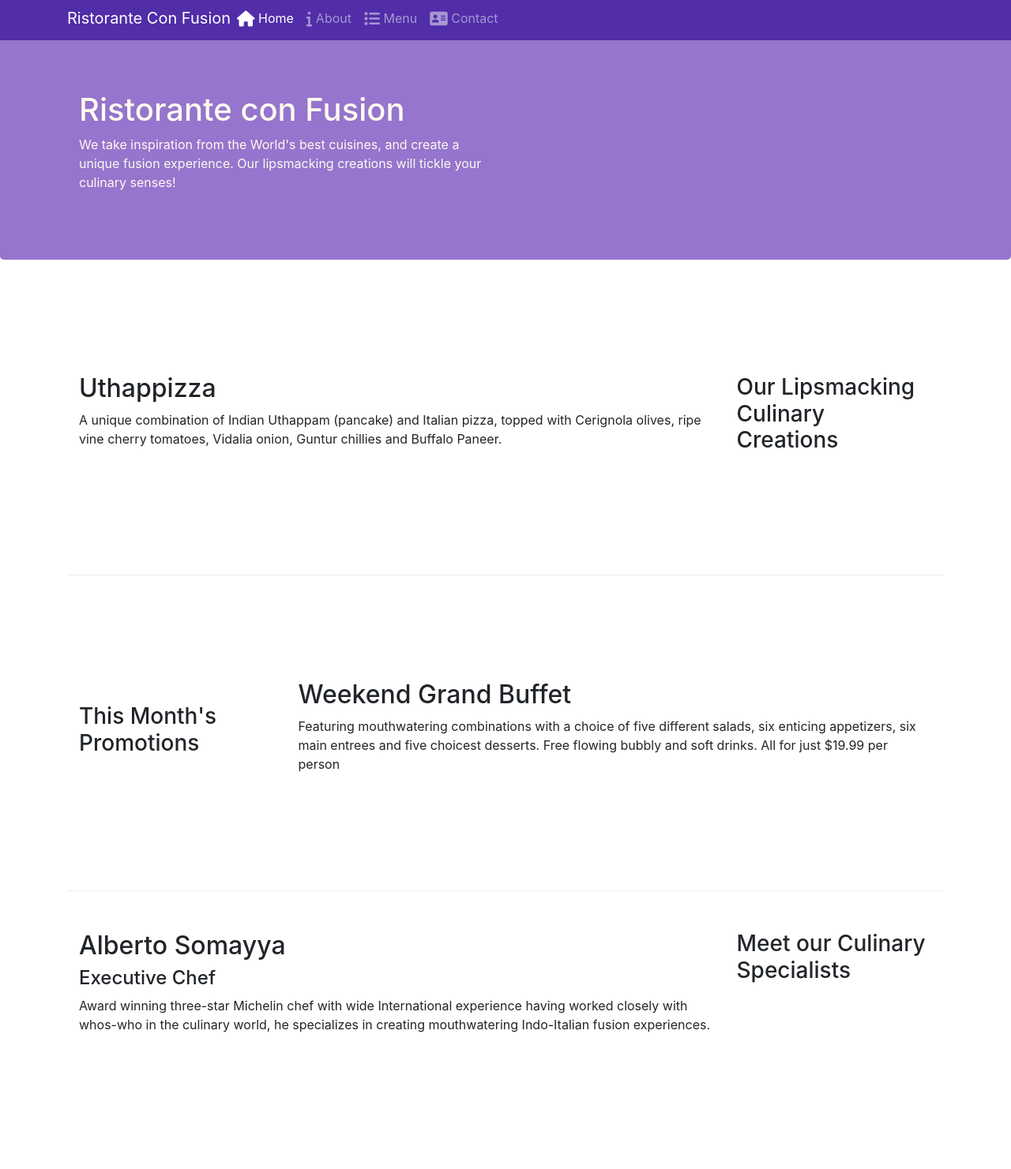
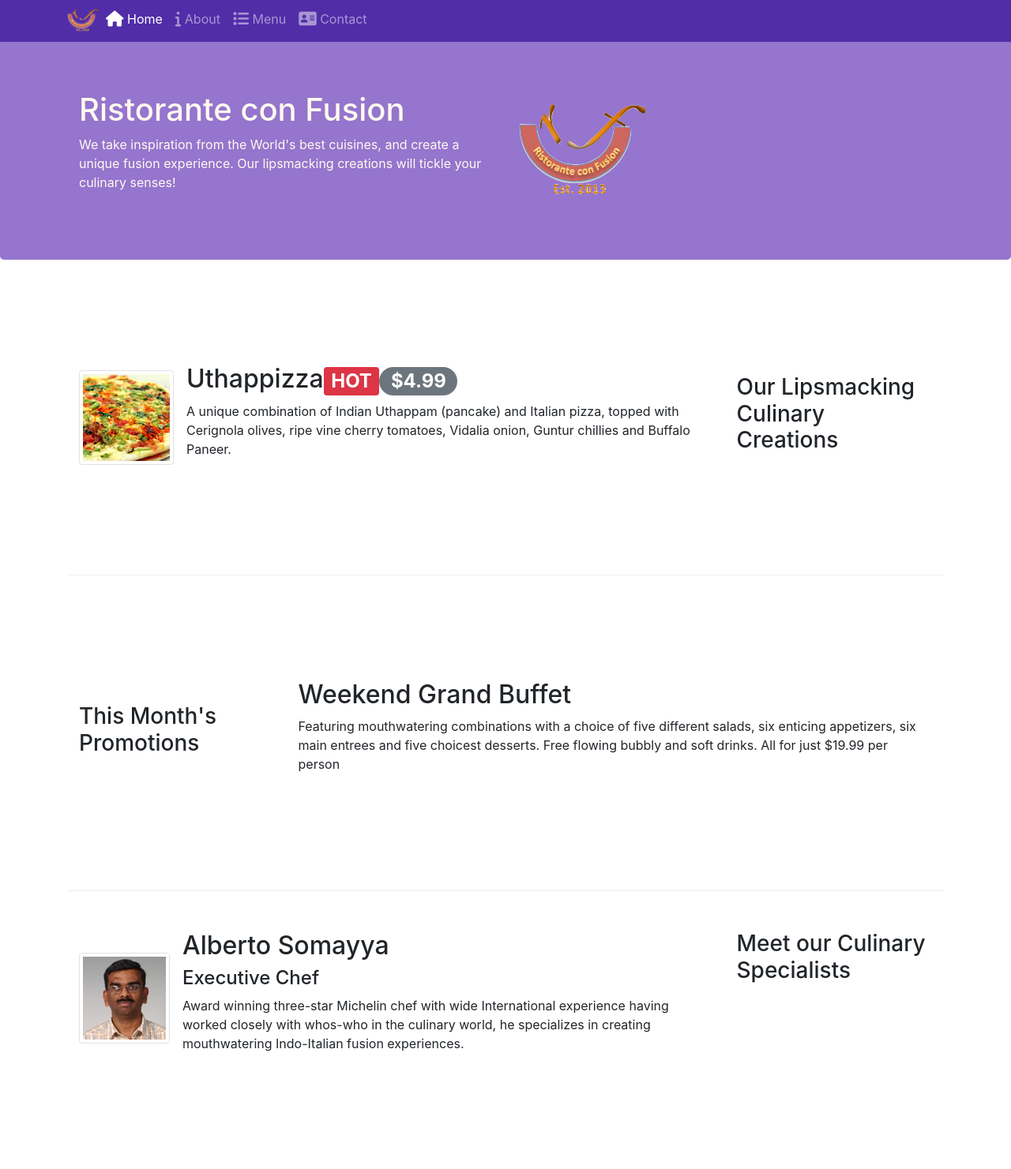
Before and after one commit to nehal5913/test1, a website: page index.html in a window 1280 px wide. Shown: the part 5-1486 px from the top of the page at 79% size. Drawn offline with nearby package versions, Linux system fonts and the light colour scheme.

Commit message:
images and alerts added

```diff
--- a/index.html
+++ b/index.html
@@ -22,7 +22,7 @@
              <button class="navbar-toggler" type="button" data-toggle="collapse" data-target="#Navbar">
                 <span class="navbar-toggler-icon"></span>
              </button>
-           <a class="navbar-brand mr-auto" href="./index.html">Ristorante Con Fusion</a>
+            <a class="navbar-brand mr-auto" href="#"><img src="img/logo.png" height="30" width="41"></a>
             <div class="collapse navbar-collapse" id="Navbar">
                 <ul class="navbar-nav mr-auto">
                     <li class="nav-item active"><a class="nav-link" href="#"><span class="fa fa-home fa-lg"></span> Home</a></li>
@@ -41,7 +41,8 @@
                     <h1>Ristorante con Fusion</h1>
                     <p>We take inspiration from the World's best cuisines, and create a unique fusion experience. Our lipsmacking creations will tickle your culinary senses!</p>
                 </div>
-                <div class="col-12 col-sm">
+                <div class="col-12 col-sm align-self-center">
+                    <img src="img/logo.png" class="img-fluid">
                 </div>
             </div>
         </div>
@@ -53,8 +54,18 @@
                 <h3>Our Lipsmacking Culinary Creations</h3>
             </div>
             <div class="col col-sm order-sm-first col-md">
-                <h2>Uthappizza</h2>
-                <p>A unique combination of Indian Uthappam (pancake) and Italian pizza, topped with Cerignola olives, ripe vine cherry tomatoes, Vidalia onion, Guntur chillies and Buffalo Paneer.</p>
+                <div class="media">
+                    <img class="d-flex mr-3 img-thumbnail align-self-center"
+                            src="img/uthappizza.png" alt="Uthappizza">
+                    <div class="media-body">
+                        <h2 class="mt-0">Uthappizza<span class="badge badge-danger">HOT</span><span class="badge badge-pill badge-secondary">$4.99</span></h2>
+                        <p class="d-none d-sm-block">A unique combination of Indian Uthappam (pancake) and
+                            Italian pizza, topped with Cerignola olives, ripe vine
+                            cherry tomatoes, Vidalia onion, Guntur chillies and
+                            Buffalo Paneer.</p>
+                    </div>
+                </div>
+
             </div>
         </div>
 
@@ -74,9 +85,20 @@
                 <h3>Meet our Culinary Specialists</h3>
             </div>
             <div class="col col-sm order-sm-first col-md">
-                <h2>Alberto Somayya</h2>
-                <h4>Executive Chef</h4>
-                <p>Award winning three-star Michelin chef with wide International experience having worked closely with whos-who in the culinary world, he specializes in creating mouthwatering Indo-Italian fusion experiences. </p>
+                <div class="media">
+                    <img class="d-flex mr-3 img-thumbnail align-self-center"
+                            src="img/alberto.png" alt="Alberto Somayya">
+                    <div class="media-body">
+                        <h2 class="mt-0">Alberto Somayya</h2>
+                        <h4>Executive Chef</h4>
+                        <p class="d-none d-sm-block">Award winning three-star Michelin chef with wide
+                            International experience having worked closely with
+                            whos-who in the culinary world, he specializes in
+                            creating mouthwatering Indo-Italian fusion experiences.
+                            </p>
+                    </div>
+                </div>
+
             </div>
         </div>
     </div>
```
Also changed, not shown: aboutus.html (+3 -2 lines), contactus.html (+3 -2 lines), img/alberto.png (added), img/buffet.png (added), img/logo.png (added), img/uthappizza.png (added), 1 other file.
